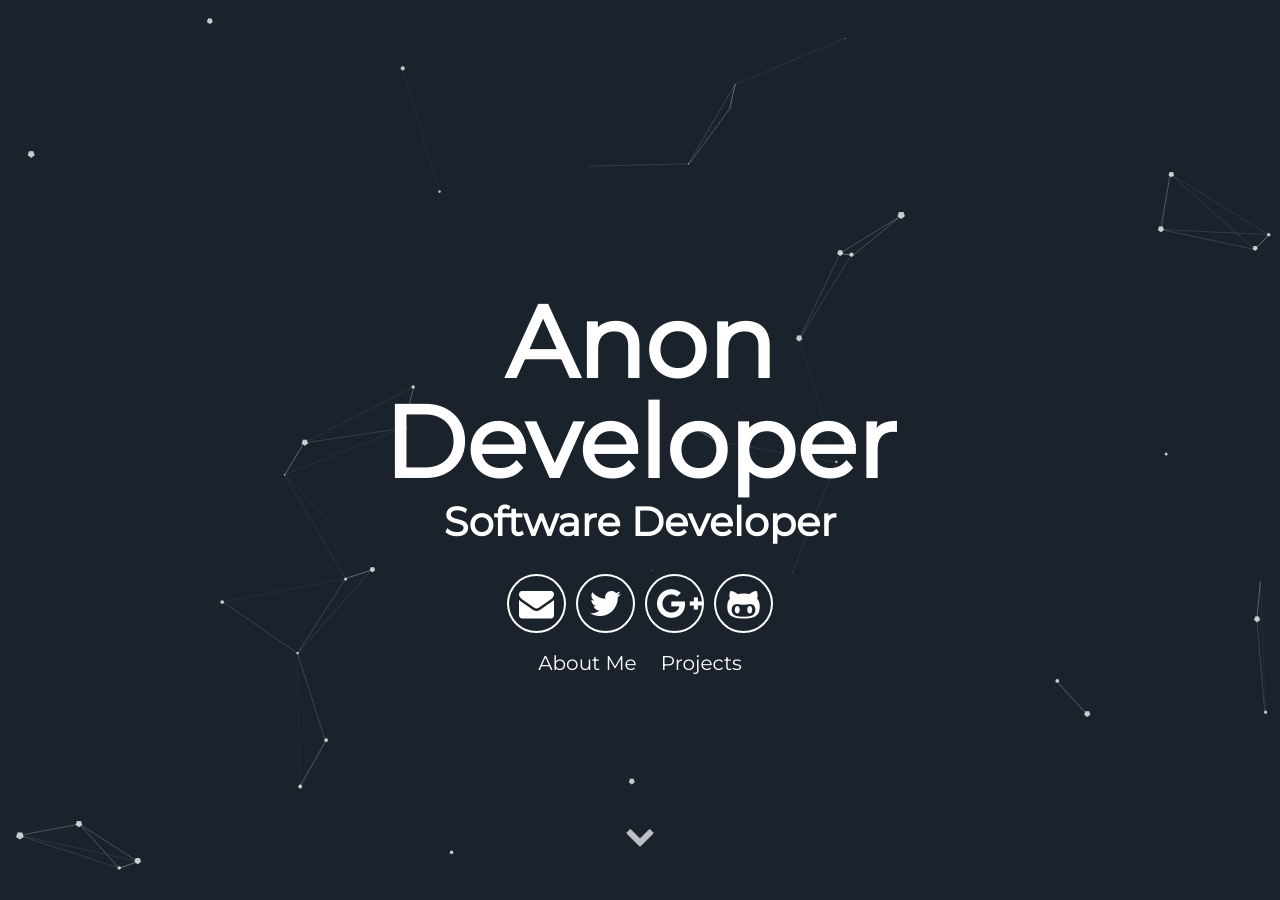
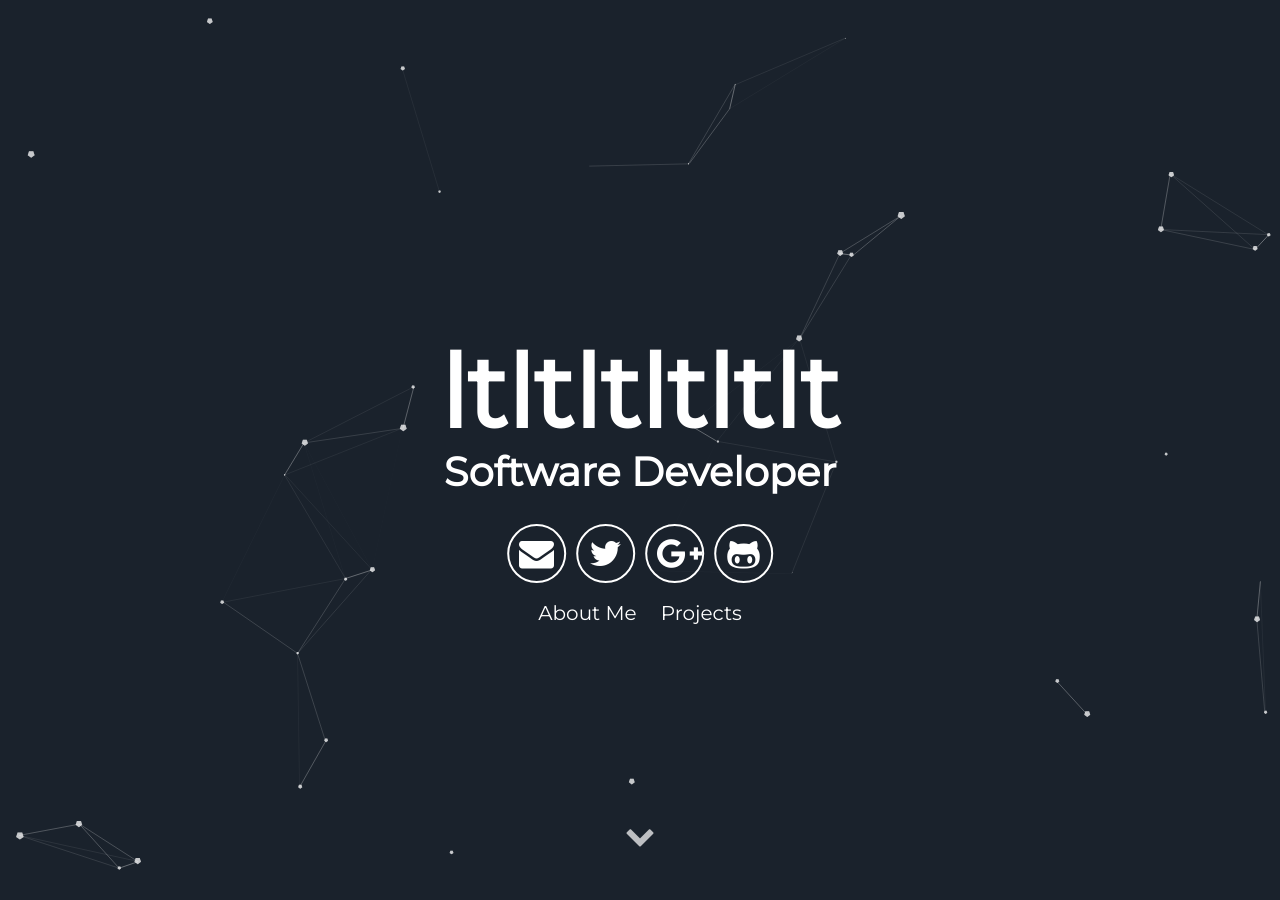
Before and after one commit to ltltltltltlt/ltltltltltlt.github.io, a Jekyll site: the page built from index.html, in a window 1280 px wide and 900 px high. Built offline with Jekyll 4.4.1, drawn with Linux system fonts in a browser that asks for light colours; some of the changed text lies outside the part shown.

Commit message:
Update _config.yml

```diff
--- a/_config.yml
+++ b/_config.yml
@@ -5,7 +5,7 @@ description: A blog about lorem ipsum dolor sit amet
 # url: "localhost:3000" # the base hostname & protocol for your site e.g. http://willianjusten.com.br
 
 # User settings
-username: Anon Developer
+username: ltltltltltlt
 user_description: Bicycle rights irony actually neutra typewriter lyft. Man bun taxidermy put a bird on it, umami yr ramps pop-up ugh bushwick chia lo-fi. Occupy bitters pour-over snackwave you probably haven't heard of them small batch. Cornhole mustache man bun letterpress echo park VHS.
 user_title: Software Developer
 email: anon@anon.com
```
